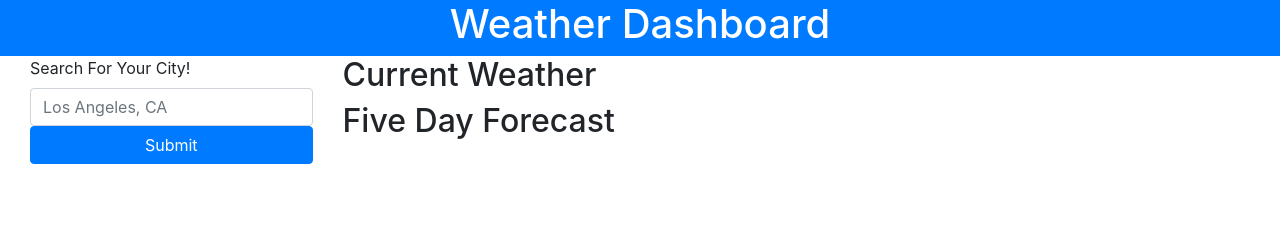
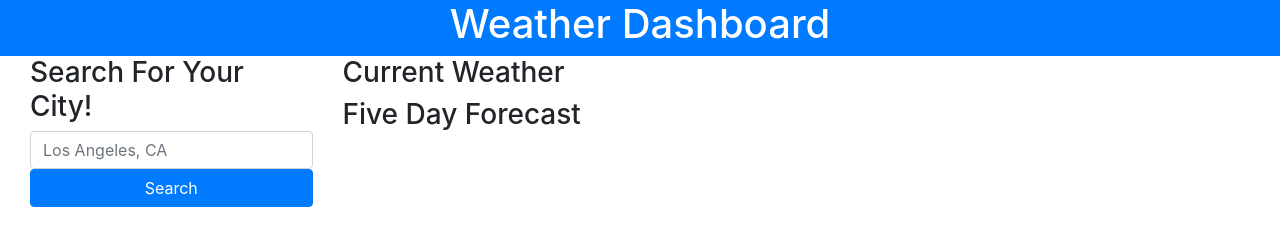
Before and after one commit to mals1230/weather-dashboard, a plain HTML site: page index.html in a window 1280 px wide. Drawn offline with nearby package versions, Linux system fonts and the light colour scheme.

Commit message:
linked script.js

```diff
--- a/index.html
+++ b/index.html
@@ -15,29 +15,33 @@
     </header>
 
     <main class="container-fluid">
-        <section>
-            <form class="col-12 col-sm-12 col-md-3 float-left" id="search-form">
+        <section class="col-12 col-sm-12 col-md-3 float-left">
+            <form id="search-form">
                 <div>
-                <label for="city">Search For Your City!</label>
+                <h3 for="city">Search For Your City!</h3>
                 <input type="city" class="form-control" id="search-input" placeholder="Los Angeles, CA">
-                <input class="btn btn-primary btn-block" type="submit" value="Submit">
+                <input class="btn btn-primary btn-block" type="submit" value="Search">
                 </div>
             </form>
 
-            <div class="col-12 col-sm-12 col-md-9 float-right" id="weeklyForecast">
-                <h2> Current Weather </h2
 
-                <div class="row my-8" id="fiveDayForecast">
-                    <h2>Five Day Forecast</h2>
-                    <div class="square" id="day1"></div>
-                    <div class="square" id="day2"></div>
-                    <div class="square" id="day3"></div>
-                    <div class="square" id="day4"></div>
-                    <div class="square" id="day5"></div>
-                </div>
+        </section>
+
+        <section class="col-12 col-sm-12 col-md-9 float-right">
+            <div id="weeklyForecast">
+                <h3> Current Weather </h3>
             </div>
 
+            <div id="fiveDayForecast">
+                <h3>Five Day Forecast</h3>
+                <div class="square" id="day1"></div>
+                <div class="square" id="day2"></div>
+                <div class="square" id="day3"></div>
+                <div class="square" id="day4"></div>
+                <div class="square" id="day5"></div>
+            </div>
         </section>
+
 
     </main>
 
@@ -45,6 +49,6 @@
 
     </footer>
 
-
+  <script src="./assets/script.js"></script>
 </body>
 </html>
```
Also changed, not shown: assets/style.css (line endings or trailing spaces).
